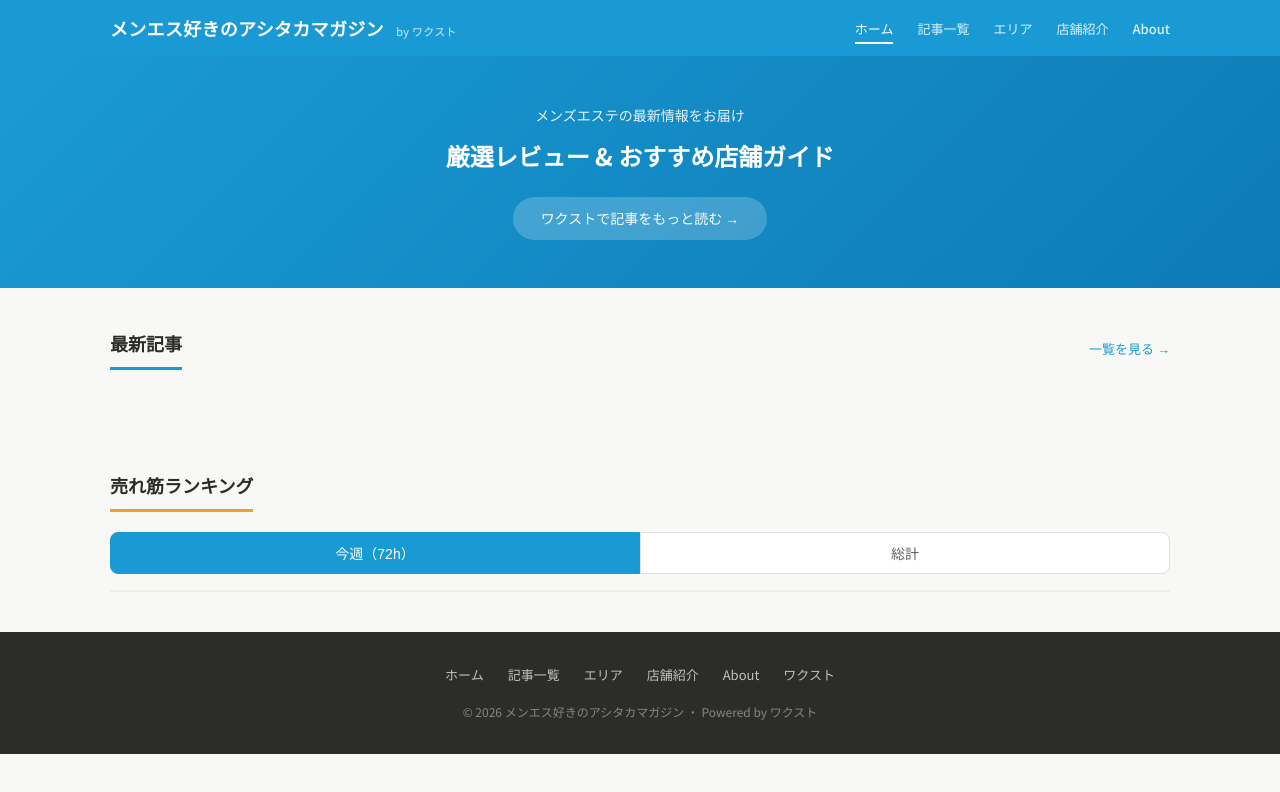
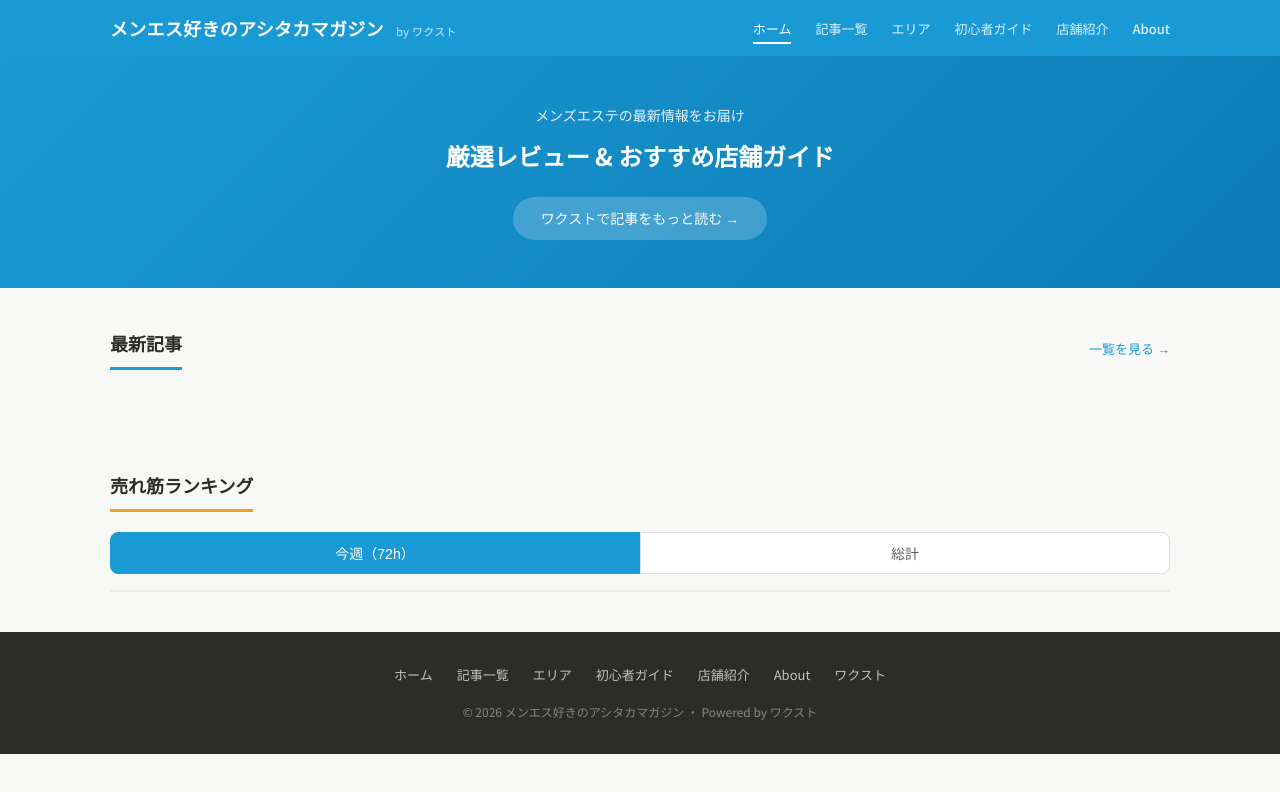
Before and after one commit to fitersowner-a11y/ashitaka-magazine, a plain HTML site: page index.html in a window 1280 px wide. Drawn offline with Linux system fonts and the light colour scheme.

Commit message:
feat: トップページのナビ・フッターに初心者ガイドリンクを追加
Co-Authored-By: Claude Sonnet 4.6 <noreply@anthropic.com>

```diff
--- a/index.html
+++ b/index.html
@@ -30,6 +30,7 @@
           <li><a href="/" class="active">ホーム</a></li>
           <li><a href="/articles/">記事一覧</a></li>
           <li><a href="/areas/">エリア</a></li>
+          <li><a href="/beginner-guide/">初心者ガイド</a></li>
           <li><a href="/shops/">店舗紹介</a></li>
           <li><a href="/about/">About</a></li>
         </ul>
@@ -84,7 +85,8 @@
     <ul class="footer-links">
       <li><a href="/">ホーム</a></li>
       <li><a href="/articles/">記事一覧</a></li>
-          <li><a href="/areas/">エリア</a></li>
+      <li><a href="/areas/">エリア</a></li>
+      <li><a href="/beginner-guide/">初心者ガイド</a></li>
       <li><a href="/shops/">店舗紹介</a></li>
       <li><a href="/about/">About</a></li>
       <li><a href="https://wakust.com/" target="_blank" rel="noopener">ワクスト</a></li>
```
